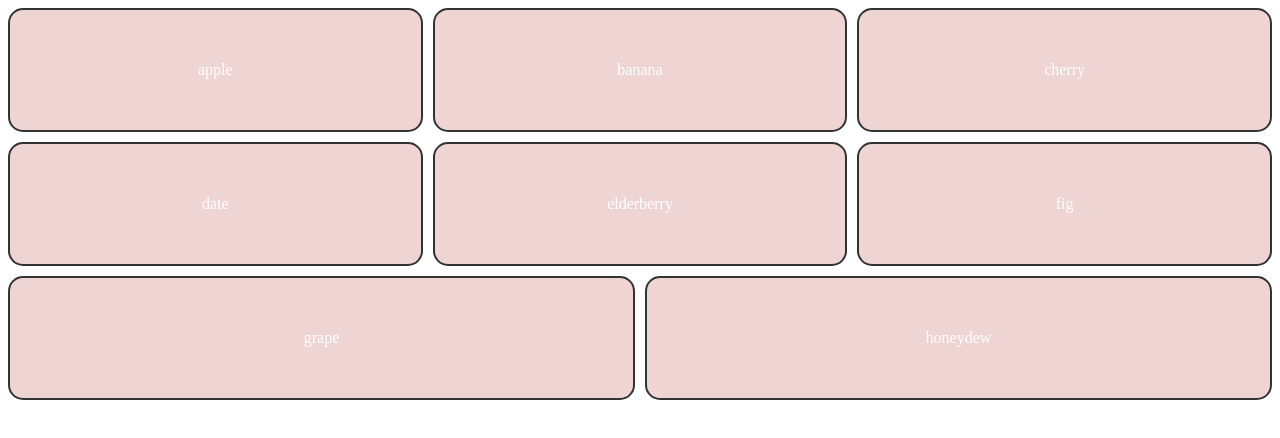
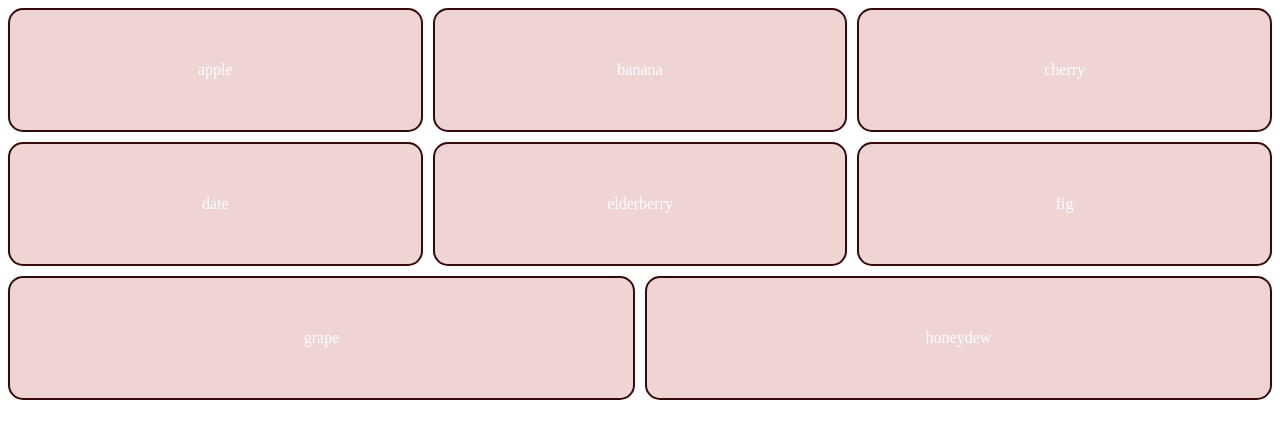
Before and after one commit to thvvedha/vedha.github.io, a plain HTML site: page jsx-styling/arrayeleinflexbox.html in a window 1280 px wide. Drawn offline with nearby package versions, Linux system fonts and the light colour scheme.

Commit message:
all changes

```diff
--- a/jsx-styling/arrayeleinflexbox.html
+++ b/jsx-styling/arrayeleinflexbox.html
@@ -16,7 +16,7 @@
             color: white;
             border-radius: 15px;
             text-align: center;
-            border: 2px solid #333;
+            border: 2px solid #360A0A;
             display: flex;
             align-items: center;
             justify-content: center;
```
